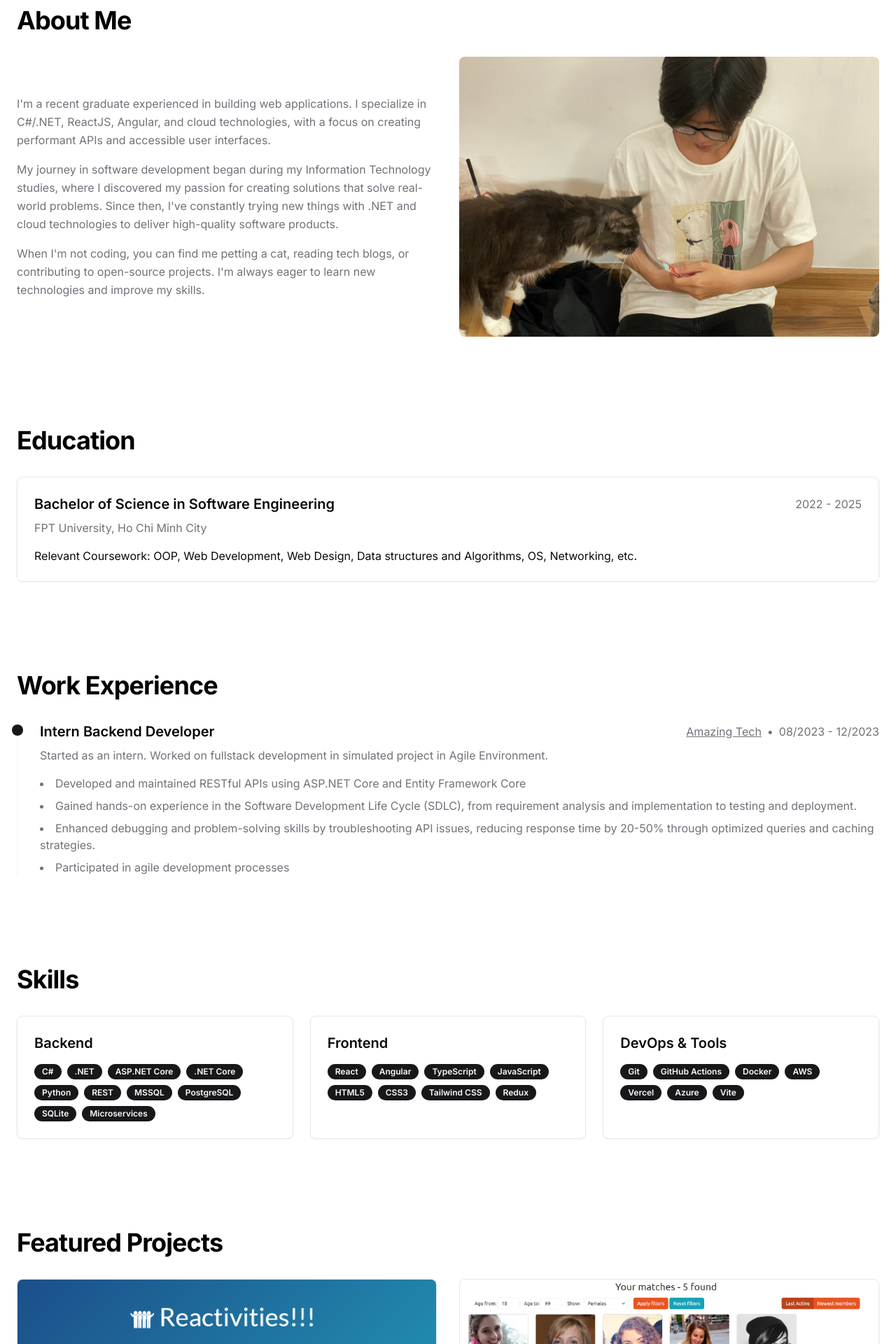
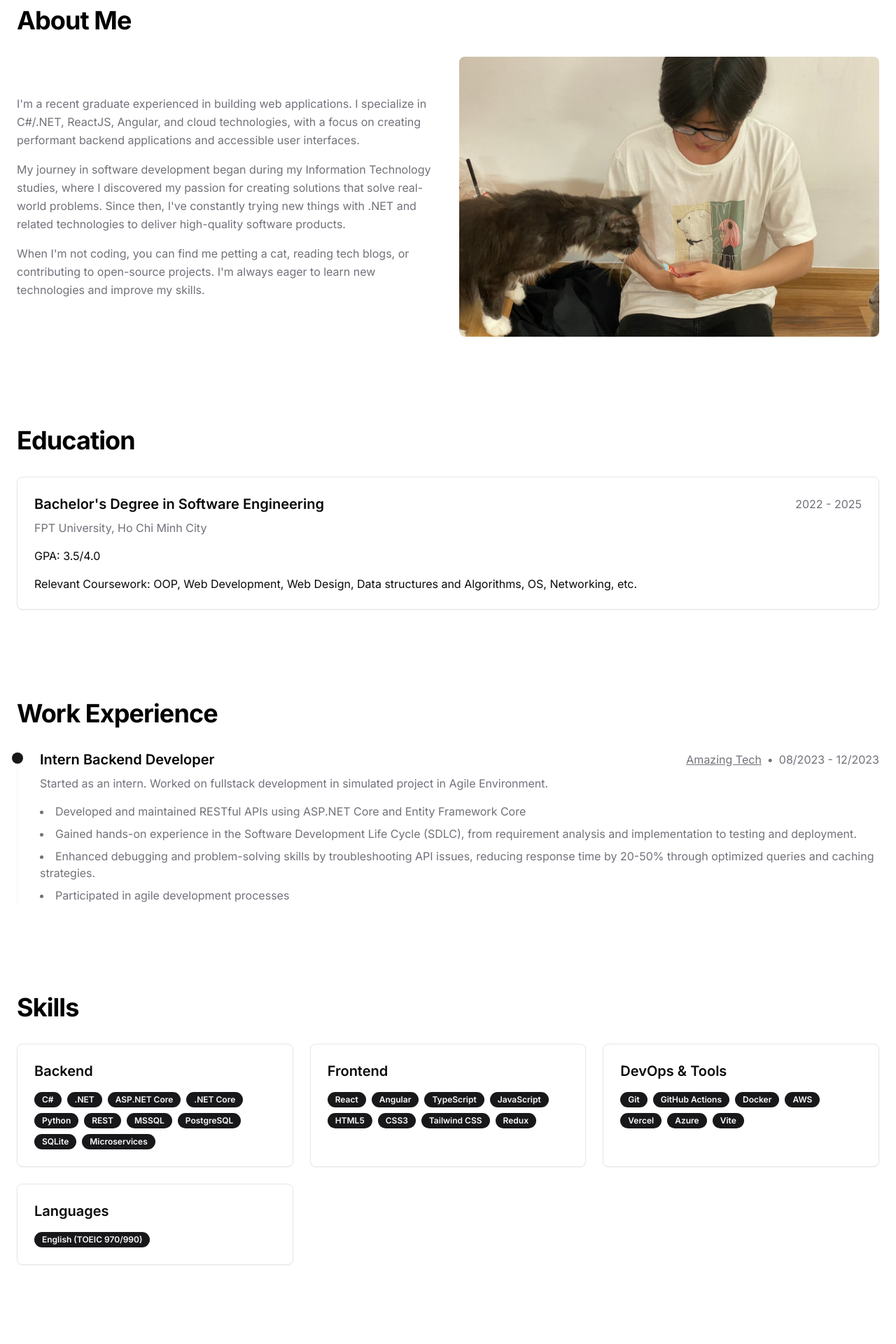
Before and after one commit to tanutv123/porfolio-v2, a Next.js app: page / in a window 1280 px wide. Shown: the part 820-2740 px from the top of the page at 70% size. Built offline with nearby package versions, Linux system fonts and the light colour scheme.

Commit message:
Fix content

```diff
--- a/app/page.tsx
+++ b/app/page.tsx
@@ -107,12 +107,12 @@ export default function Portfolio() {
               <div>
                 <p className="text-muted-foreground mb-4 leading-relaxed">
                   I'm a recent graduate experienced in building web applications. I specialize in C#/.NET,
-                  ReactJS, Angular, and cloud technologies, with a focus on creating performant APIs and accessible user interfaces.
+                  ReactJS, Angular, and cloud technologies, with a focus on creating performant backend applications and accessible user interfaces.
                 </p>
                 <p className="text-muted-foreground mb-4 leading-relaxed">
                   My journey in software development began during my Information Technology studies, where I discovered my
                   passion for creating solutions that solve real-world problems. Since then, I've constantly trying new things with .NET and
-                  cloud technologies to deliver high-quality software products.
+                  related technologies to deliver high-quality software products.
                 </p>
                 <p className="text-muted-foreground leading-relaxed">
                   When I'm not coding, you can find me petting a cat, reading tech blogs, or contributing to open-source
@@ -137,13 +137,18 @@ export default function Portfolio() {
               <Card className="transition-all hover:shadow-md">
                 <CardContent className="p-6">
                   <div className="flex flex-col md:flex-row md:items-center justify-between mb-2">
-                    <h3 className="text-xl font-semibold">Bachelor of Science in Software Engineering</h3>
+                    <h3 className="text-xl font-semibold">Bachelor's Degree in Software Engineering</h3>
                     <div className="text-muted-foreground">2022 - 2025</div>
                   </div>
                   <p className="text-muted-foreground">FPT University, Ho Chi Minh City</p>
-                  <p className="mt-4">
-                    Relevant Coursework: OOP, Web Development, Web Design, Data structures and Algorithms, OS, Networking, etc.
-                  </p>
+                  <ul>
+                    <li className={'mt-4'}>
+                      GPA: 3.5/4.0
+                    </li>
+                    <li className={'mt-4'}>
+                        Relevant Coursework: OOP, Web Development, Web Design, Data structures and Algorithms, OS, Networking, etc.
+                    </li>
+                  </ul>
                 </CardContent>
               </Card>
             </div>
@@ -229,6 +234,14 @@ export default function Portfolio() {
                     <Badge>Vercel</Badge>
                     <Badge>Azure</Badge>
                     <Badge>Vite</Badge>
+                  </div>
+                </CardContent>
+              </Card>
+              <Card className="transition-all hover:shadow-md">
+                <CardContent className="pt-6">
+                  <h3 className="text-xl font-semibold mb-4">Languages</h3>
+                  <div className="flex flex-wrap gap-2">
+                    <Badge>English (TOEIC 970/990)</Badge>
                   </div>
                 </CardContent>
               </Card>
```
